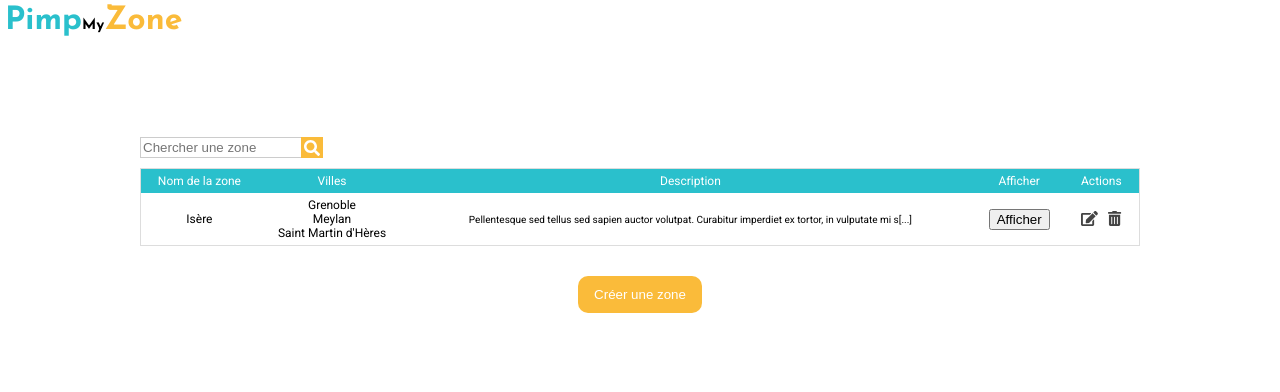
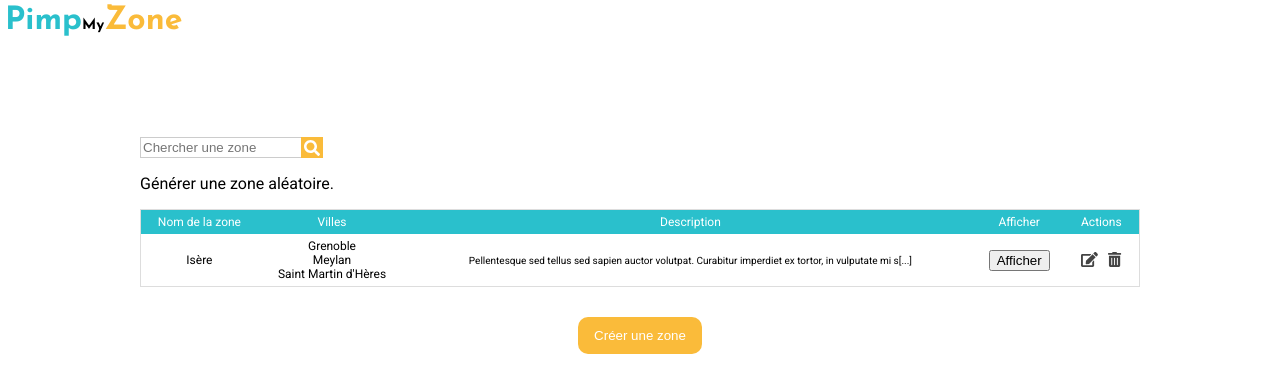
Before and after one commit to Theophane38/ascanio-test, a React (Create React App) app: page / in a window 1280 px wide. Shown: the top 392 px of the page. Built offline with nearby package versions, Linux system fonts and the light colour scheme.

Commit message:
Adding random area generation

```diff
--- a/src/App.js
+++ b/src/App.js
@@ -25,6 +25,7 @@ class App extends React.Component {
     this.addArea = this.addArea.bind(this)
     this.deleteArea = this.deleteArea.bind(this)
     this.openModalCancel = this.openModalCancel.bind(this)
+    this.generateRandomArea = this.generateRandomArea.bind(this)
   }
 
 
@@ -60,7 +61,55 @@ class App extends React.Component {
     localStorage.clear();
     this.setState({
       modalCancel: false
-  })
+    })
+  }
+
+  getRandomWord(){
+    return fetch('https://random-word-api.herokuapp.com/word?number=1')
+    .then((response) => response.json())
+  }
+
+  getRandomParagraph(){
+    return fetch('https://baconipsum.com/api/?type=meat-and-filler&paras=1&format=text')
+    .then((response) => response.text())
+  }
+
+  getRandomCities(){
+    return fetch('https://geo.api.gouv.fr/communes?fields=nom')
+    .then((response) => response.json())
+  }
+
+  getRandomDatas(){
+    return Promise.all([this.getRandomWord(), this.getRandomParagraph(), this.getRandomCities()])
+  }
+
+  generateRandomArea(){
+    let {areas} = this.state
+    this.getRandomDatas()
+    .then(([responseWord, responseDescription, responseCities]) => {
+      let name = responseWord[0]
+      let description = responseDescription
+      let cities = []
+      let images = []
+      for (let i = 0; i < 3; i++){
+        let city = responseCities[Math.floor(Math.random() * responseCities.length)].nom
+        cities.push(city)
+        for (let j = 0; j < 5; j++){
+          images.push({
+            city,
+            url: `https://i.picsum.photos/id/${Math.floor(Math.random() * 1085)}/180/180.jpg`
+          })
+        }
+      }
+      let area = {
+        name,
+        description,
+        cities,
+        images: images
+      }
+      areas.push(area)
+      this.setState({areas})
+    })
   }
 
   render (){
@@ -76,6 +125,7 @@ class App extends React.Component {
             <Route exact path="/">
               <Home
                 editArea={this.editArea}
+                generateRandomArea={this.generateRandomArea}
                 deleteArea={this.deleteArea}
                 areas={this.state.areas}
               />
--- a/src/components/home.js
+++ b/src/components/home.js
@@ -56,6 +56,7 @@ class Home extends React.Component {
                 <div className="searchBar">
                     <input type='text' onChange={this.handleChangeSearch} placeholder="Chercher une zone"/><FontAwesomeIcon icon={faSearch}/>
                 </div>
+                <p onClick={() => this.props.generateRandomArea()}>Générer une zone aléatoire.</p>
                 <table cellspacing="0" cellpadding="0">
                     <thead>
                         <tr>
```
